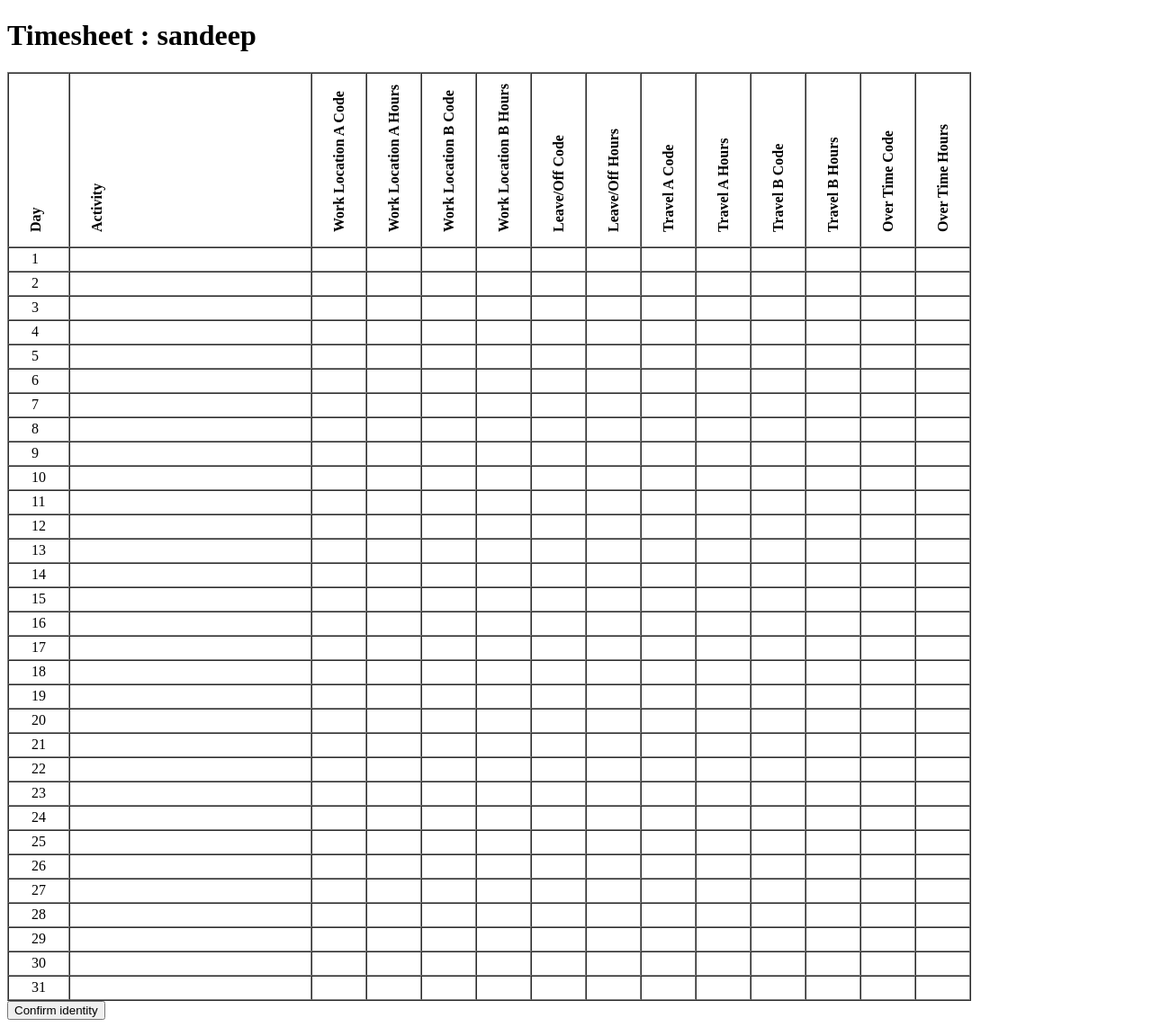
After one commit to sandeeprah/tsheets, a Flask app: page /timesheet/ in a window 1280 px wide. The commit adds this page. Shown: the whole page at 90% size. Run offline with Flask 2, Linux system fonts and the light colour scheme; some libraries are stand-ins or nearby versions.

Commit message:
timesheet added

```diff
--- /dev/null
+++ b/application/templates/timesheet.html
@@ -0,0 +1,116 @@
+<!DOCTYPE html>
+
+<head>
+  <style type="text/css">
+    /* Chrome, Safari, Edge, Opera */
+    input::-webkit-outer-spin-button,
+    input::-webkit-inner-spin-button {
+      -webkit-appearance: none;
+      margin: 0;
+    }
+
+    input {
+      border: none;
+      padding: 5px;
+    }
+
+    /* Firefox */
+    input[type=number] {
+      -moz-appearance
+    }
+
+
+    th.rotate {
+  /* Something you can count on */
+  height: 12em;
+  white-space: nowrap;
+}
+
+th.rotate > div {
+  transform:
+    /* Magic Numbers */
+  /*  translate(25px, 51px)*/
+    translate(15px, 75px)
+
+    /* 45 is really 360 - 45 */
+    rotate(270deg);
+  width: 30px;
+}
+th.rotate > div > span {
+  /*border-bottom: 1px solid #ccc; */
+  padding: 5px 10px;
+}
+
+  </style>
+</head>
+
+<body>
+  <h1> Timesheet : {{ user.username }}</h1>
+
+  <form action="/action_page.php">
+    <table border=1 cellspacing=0 cellpadding=0>
+      <thead>
+        <th class ="rotate"><div><span> Day</span></div></th>
+        <th class ="rotate"><div><span> Activity</span></div></th>
+        <th class ="rotate"><div><span> Work Location A Code</span></div></th>
+        <th class ="rotate"><div><span> Work Location A Hours</span></div></th>
+        <th class ="rotate"><div><span> Work Location B Code</span></div></th>
+        <th class ="rotate"><div><span> Work Location B Hours</span></div></th>
+        <th class ="rotate"><div><span> Leave/Off Code</span></div></th>
+        <th class ="rotate"><div><span> Leave/Off Hours</span></div></th>
+        <th class ="rotate"><div><span> Travel A Code</span></div></th>
+        <th class ="rotate"><div><span> Travel A Hours</span></div></th>
+        <th class ="rotate"><div><span> Travel B Code </span></div></th>
+        <th class ="rotate"><div><span> Travel B Hours</span></div></th>
+        <th class ="rotate"><div><span> Over Time Code</span></div></th>
+        <th class ="rotate"><div><span> Over Time Hours</span></div></th>
+      </thead>
+      <tbody>
+        {% for day in days %}
+        <tr>
+          <td style="padding-left: 25px; padding-right: 25px;">{{ day }}</td>
+          <td><input type="text" size=30 maxlength=30 /> </td>
+          <td><input list="WLC" size=4 /></td>
+          <td><input type="number" min=0 max=24 step=0.5 pattern="/^-?\d+\.?\d*$/" onKeyPress="if(this.value.length==4) return false;" id="textinput" /></td>
+          <td><input list="WLC" size=4 /></td>
+          <td><input type="number" min=0 max=24 step=0.5 pattern="/^-?\d+\.?\d*$/" onKeyPress="if(this.value.length==4) return false;" id="textinput" /></td>
+          <td><input list="LVC" size=4 /></td>
+          <td><input type="number" min=0 max=24 step=0.5 pattern="/^-?\d+\.?\d*$/" onKeyPress="if(this.value.length==4) return false;" id="textinput" /></td>
+          <td><input list="TRC" size=4 /></td>
+          <td><input type="number" min=0 max=24 step=0.5 pattern="/^-?\d+\.?\d*$/" onKeyPress="if(this.value.length==4) return false;" id="textinput" /></td>
+          <td><input list="TRC" size=4 /></td>
+          <td><input type="number" min=0 max=24 step=0.5 pattern="/^-?\d+\.?\d*$/" onKeyPress="if(this.value.length==4) return false;" id="textinput" /></td>
+          <td><input list="OTC" size=4 /></td>
+          <td><input type="number" min=0 max=24 step=0.5 pattern="/^-?\d+\.?\d*$/" onKeyPress="if(this.value.length==4) return false;" id="textinput" /></td>
+        </tr>
+        {% endfor %}
+
+      </tbody>
+    </table>
+    <button type="submit" class="btn btn-primary mb-2">Confirm identity</button>
+
+    <datalist id="WLC">
+      <option value="WL1">
+      <option value="WL2">
+      <option value="WL3">
+    </datalist>
+    <datalist id="LVC">
+      <option value="WOF">
+      <option value="HLD">
+      <option value="LEV">
+    </datalist>
+    <datalist id="TRC">
+      <option value="T1">
+      <option value="T2">
+      <option value="T3">
+    </datalist>
+    <datalist id="OTC">
+      <option value="OT1">
+      <option value="OT2">
+      <option value="OT3">
+    </datalist>
+
+  </form>
+
+
+</body>
--- a/application/views.py
+++ b/application/views.py
@@ -10,7 +10,6 @@ from application.models import User
 
 @app.route('/')
 @app.route('/index/')
-@login_required
 def index():
     user = {'username': 'Sandeep'}
     posts = [
@@ -93,52 +92,10 @@ def edit_profile():
     return render_template('edit_profile.html', title='Edit Profile',
                            form=form)
 
-'''
-
-@app.route('/')
-@app.route('/index/')
-def index():
-    return render_template("index.html")
-
-@app.route('/admin/')
-def admin():
-    return render_template("admin.html")
-
-@app.route('/login/')
-def login():
-    return render_template("login.html")
-
-@app.route('/google5ca5209499debead.html')
-def google_verify():
-    return render_template("google5ca5209499debead.html")
-
-@app.route('/sitemap.xml')
-def google_sitemap():
-    template = render_template('sitemap.xml')
-    response = make_response(template)
-    response.headers['Content-Type'] = 'application/xml'
-    return response
-
-@app.route('/robots.txt')
-def google_robots():
-    template = render_template('robots.txt')
-    response = make_response(template)
-    response.headers['Content-Type'] = 'text/plain'
-    return response
-
-@app.route('/forgot/', methods=['GET'])
-def forgot_password():
-    return render_template("forgot_password.html")
-
-@app.route('/register/', methods=['GET'])
-def register_user():
-    return render_template("register.html")
-
-@app.route('/profile/', methods=['GET'])
-def profile_user():
-    return render_template("profile.html")
-
-@app.route('/indexlogin/', methods=['GET'])
-def index_user():
-    return render_template("indexlogin.html")
-'''
+@app.route('/timesheet/')
+def timesheet():
+    user = {'username': 'sandeep'}
+    project = 'Enoc'
+    settings = {}
+    days = [1,2,3,4,5,6,7,8,9,10,11,12,13,14,15,16,17,18,19,20,21,22,23,24,25,26,27,28,29,30,31]
+    return render_template("timesheet.html", user=user, project=project, days = days)
```
Also changed, not shown: application/templates/base.html (+6 -2 lines), application/templates/galaxy.html (added, +82 -0 lines), application/templates/timesheet2.html (added, +129 -0 lines), tsheets/views.py (added, +7 -0 lines), application.db.
